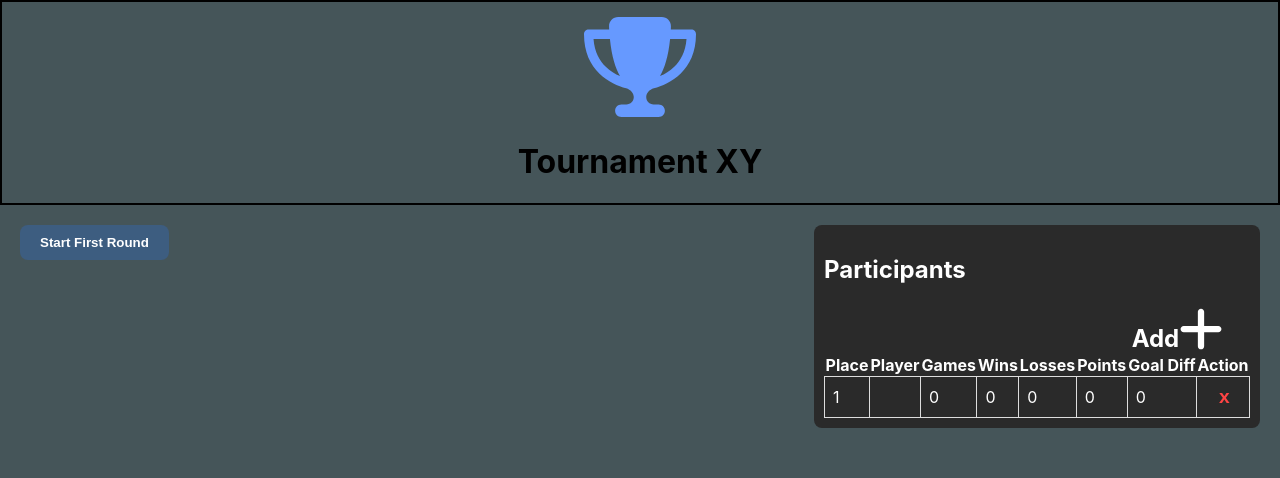
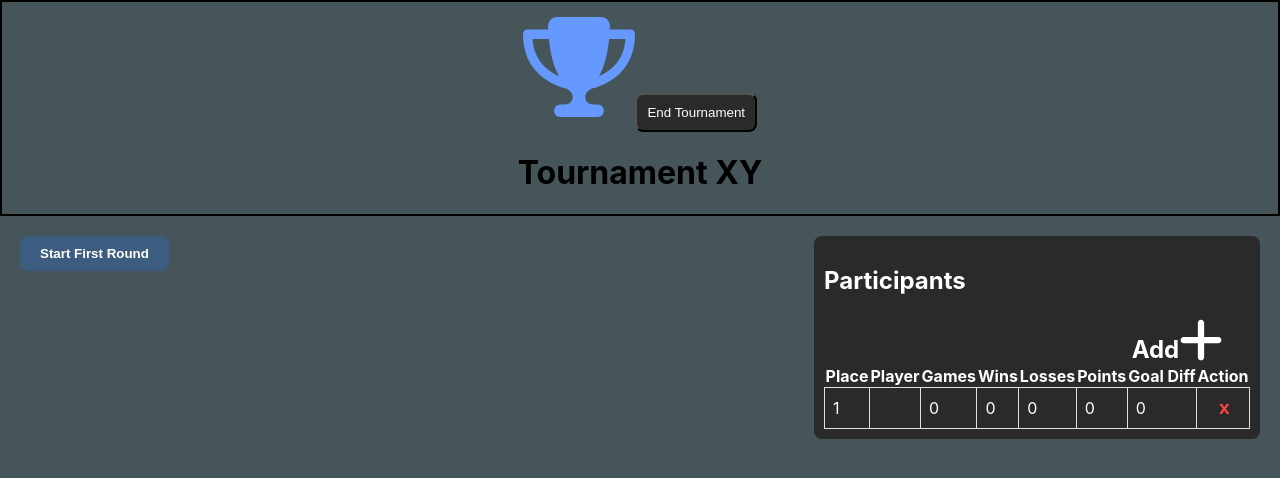
Before and after one commit to lm15-lukas/Kicker-React, a React (Create React App) app: page /tournament in a window 1280 px wide. Shown: the top 478 px of the page. Built offline with nearby package versions, Linux system fonts and the light colour scheme; the HTML template or start-up script is replaced by a standard one.

Commit message:
Turnier kann mit EndTournament button beendet werden

```diff
--- a/src/pages/Tournament/TournamentComponents/Tournament.css
+++ b/src/pages/Tournament/TournamentComponents/Tournament.css
@@ -271,3 +271,11 @@
   width: 2rem;
   text-align: center;
 }
+.tournament-End{
+
+  margin-left: auto;
+  background-color: #2a2a2a;
+  padding: 10px;
+  border-radius: 8px;
+  color: white;
+}
--- a/src/pages/Tournament/TournamentComponents/TurnamentHeader.jsx
+++ b/src/pages/Tournament/TournamentComponents/TurnamentHeader.jsx
@@ -1,8 +1,14 @@
+import { useNavigate } from "react-router-dom";
 import Trophy from "../assets/images/trophy-solid.svg";
 export default function TournamentHeader() {
+    const navigatToScoreBoard = useNavigate();
+    const handleEndTournament =() =>{
+        navigatToScoreBoard('/score-board');
+    }
     return (
         <header className="header">
             <img src={Trophy} alt="trophy" className="trophy"/>
+            <button className="tournament-End" onClick={handleEndTournament}>End Tournament</button>
             <h1>Tournament XY</h1>
         </header>
     )
```
